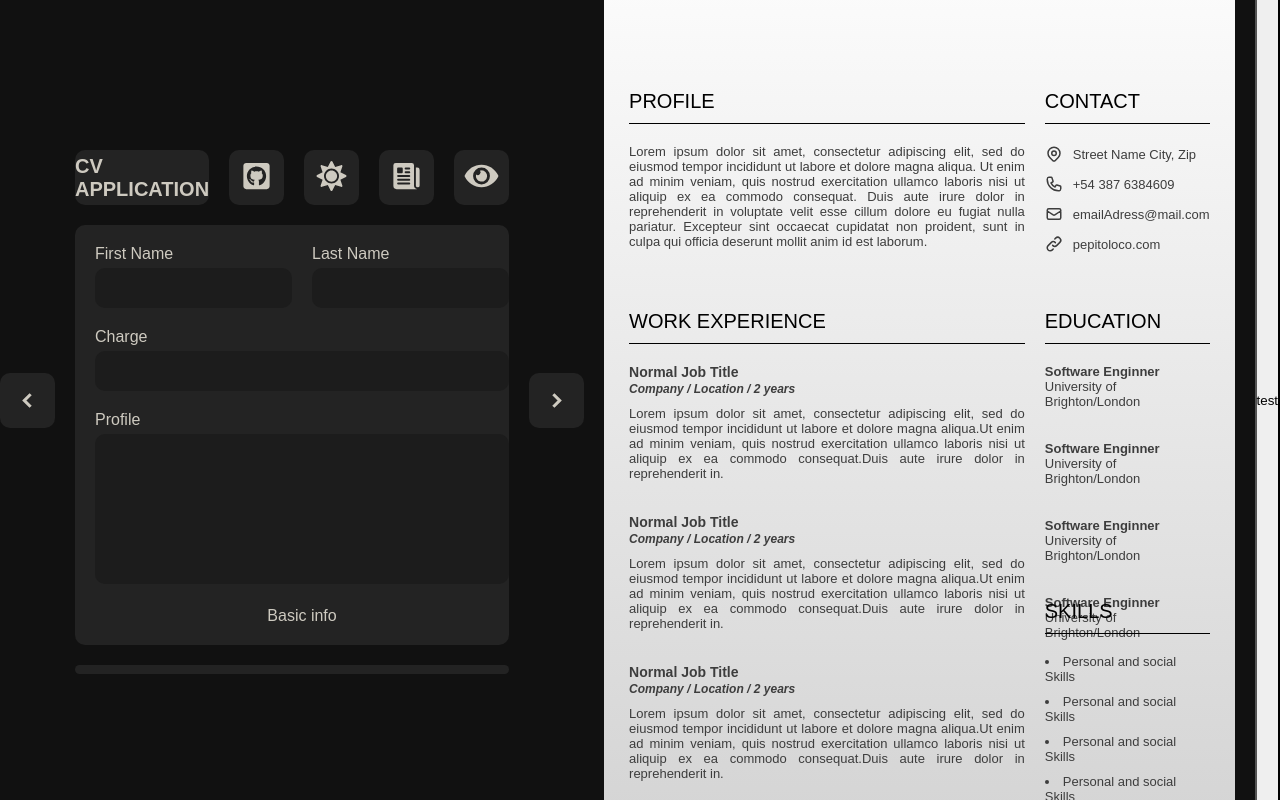
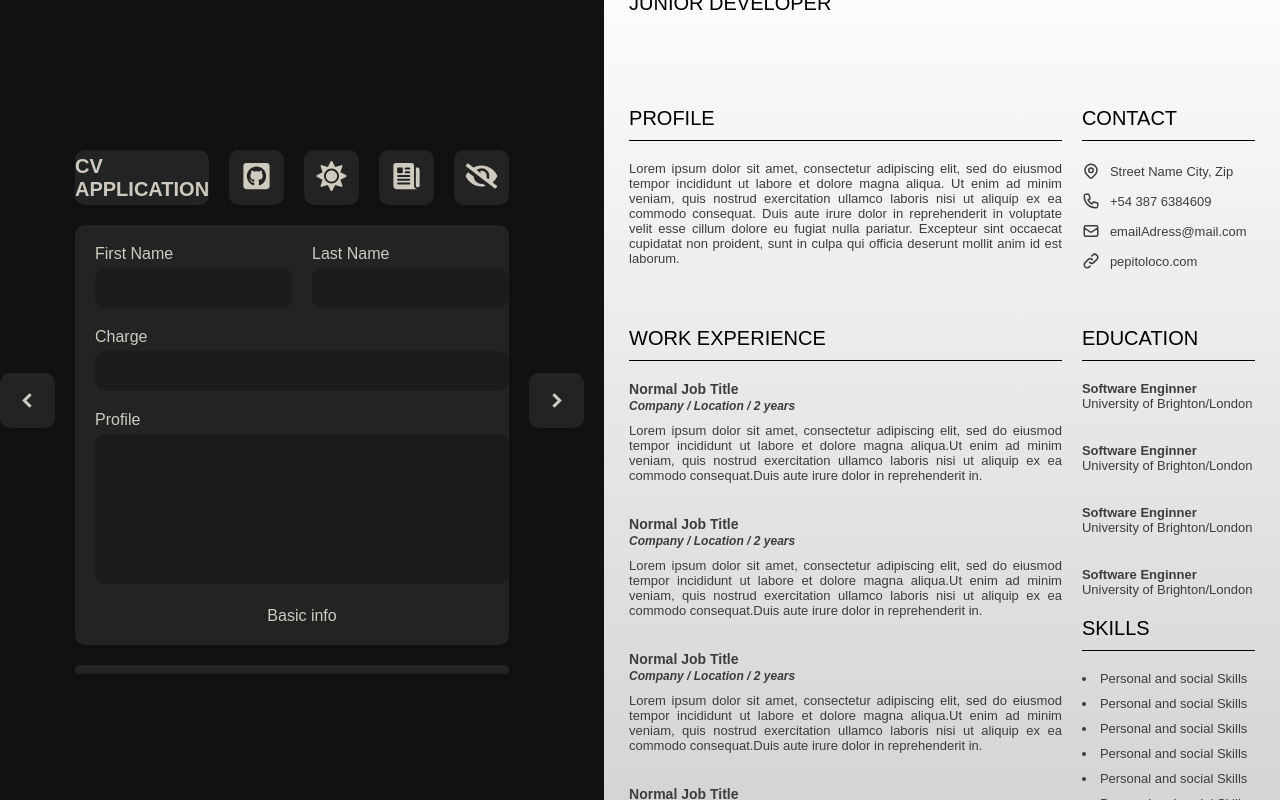
Before and after one commit to Apheiro/cv_application, a React (Create React App) app: page / in a window 1280 px wide. Shown: the top 800 px of the page. Built offline with nearby package versions, Linux system fonts and the light colour scheme.

Commit message:
Add show preview and show preview only.

```diff
--- a/src/App.css
+++ b/src/App.css
@@ -22,11 +22,31 @@ body {
     cursor: unset;
 }
 
-#root {
+.cvApplicationContainer {
     display: flex;
     width: 100vw;
     justify-content: space-evenly;
     gap: 20px;
+}
+
+.showOnlyPreview {
+    flex-direction: column;
+    justify-content: unset;
+    align-items: center;
+}
+
+.goBackOnlyPreviewBtn {
+    border: none;
+    background: #232323;
+    width: 40px;
+    height: 40px;
+    cursor: pointer;
+}
+
+.goBackOnlyPreviewBtn svg {
+    color: #cecac0;
+    width: 20px;
+    height: 20px;
 }
 
 ::-webkit-scrollbar {
--- a/src/App.js
+++ b/src/App.js
@@ -2,13 +2,17 @@ import React from 'react'
 import './App.css'
 import CVForm from './CVForm/CVForm'
 import CVPreview from './CVPreview/CVPreview'
+import { RiArrowGoBackLine } from "react-icons/ri";
 
 class App extends React.Component {
   constructor(props) {
     super(props)
-
     this.getData = this.getData.bind(this)
+    this.showPreview = this.showPreview.bind(this)
+    this.showOnlyPreview = this.showOnlyPreview.bind(this)
     this.state = {
+      showPreview: true,
+      showOnlyPreview: false,
       firstName: 'CHRISTINE',
       lastName: 'CROWDER',
       charge: 'JUNIOR DEVELOPER',
@@ -114,6 +118,35 @@ class App extends React.Component {
     }
   }
 
+  showOnlyPreview() {
+    if (this.state.showOnlyPreview === true) {
+      this.setState({
+        showOnlyPreview: false
+      })
+    } else {
+      this.state.showPreview ?
+        this.setState({
+          showOnlyPreview: true
+        }) :
+        this.setState({
+          showPreview: true,
+          showOnlyPreview: true
+        })
+    }
+  }
+
+  showPreview() {
+    if (this.state.showPreview === true) {
+      this.setState({
+        showPreview: false
+      })
+    } else {
+      this.setState({
+        showPreview: true
+      })
+    }
+  }
+
   getData(data, type) {
     if (type === 'firstName') { this.setState({ firstName: data }) }
     if (type === 'lastName') { this.setState({ lastName: data }) }
@@ -130,8 +163,21 @@ class App extends React.Component {
 
   render() {
     return (
-      <>
-        <CVForm getData={this.getData} />
+      <div className={`cvApplicationContainer ${this.state.showOnlyPreview ? 'showOnlyPreview' : ''}`}>
+        {
+          this.state.showOnlyPreview ? null :
+            <CVForm
+              getData={this.getData}
+              showPreviewFn={this.showPreview}
+              showPreview={this.state.showPreview}
+              showOnlyPreviewFn={this.showOnlyPreview}
+              showOnlyPreview={this.state.showOnlyPreview}
+            />
+        }
+
+
+        {
+          this.state.showPreview ?
             <CVPreview
               firstName={this.state.firstName}
               lastName={this.state.lastName}
@@ -144,12 +190,20 @@ class App extends React.Component {
               education={this.state.education}
               experience={this.state.experience}
               skills={this.state.skills}
-        />
-        <button onClick={() => console.log(this.state)}>test</button>
-      </>
+            /> : null
 
+        }
+
+        {
+          this.state.showOnlyPreview ?
+            <button className='goBackOnlyPreviewBtn' onClick={this.showOnlyPreview}>
+              <RiArrowGoBackLine />
+            </button> : null
+        }
+
+        {/* <button onClick={() => console.log(this.state)}>test</button> */}
+      </div>
     )
-
   }
 }
 export default App;
--- a/src/CVForm/CVForm.js
+++ b/src/CVForm/CVForm.js
@@ -22,7 +22,6 @@ class CVForm extends React.Component {
         }
     }
 
-
     swipeToNextPrev(e) {
         const swiper = this.swiperRef.current.swiper;
         e.currentTarget.id === 'prevFormBtn' ? swiper.slidePrev() : swiper.slideNext()
@@ -30,7 +29,7 @@ class CVForm extends React.Component {
     }
 
     render() {
-        const { getData } = this.props;
+        const { getData, showPreviewFn, showPreview, showOnlyPreviewFn } = this.props;
 
         return (
             <section className='CVFormSection'>
@@ -41,8 +40,10 @@ class CVForm extends React.Component {
                     <h1 className='titleForm'>CV APPLICATION</h1>
                     <button className='githubBtn btnOptions'><FaGithubSquare /></button>
                     <button className='darkModeBtn btnOptions'><FaSun /></button>
-                    <button className='onlyPreviewBtn btnOptions'><IoNewspaper /></button>
-                    <button className='previewBtn btnOptions'><FaEye /></button>
+                    <button className='onlyPreviewBtn btnOptions' onClick={showOnlyPreviewFn}><IoNewspaper /></button>
+                    <button className='previewBtn btnOptions' onClick={showPreviewFn}>
+                        {showPreview ? <FaEyeSlash /> : <FaEye />}
+                    </button>
                     <form className='CVForm'>
                         <Swiper
                             className='swiperPrincipal'
--- a/src/CVPreview/CVPreview.css
+++ b/src/CVPreview/CVPreview.css
@@ -1,13 +1,17 @@
-.paperPreview {
+.paperPreviewContainer {
     background: linear-gradient(180deg, #ffffff 0%, #d1d1d1 100%);
     max-width: 700px;
     width: 100%;
-    padding: 25px;
-    aspect-ratio: 1/1.414;
+}
+
+.paperPreview {
+    /* width: 700px; */
+    /* aspect-ratio: 1/1.414; */
     display: grid;
     grid-template-columns: 1fr 0.4fr;
     grid-template-rows: 140px 200px 269.89px 269.89px;
     font-size: 13px;
+    margin: 25px;
     gap: 20px;
 }
 
@@ -36,6 +40,7 @@
     border-top: black 1px solid;
     border-radius: 0;
     padding-top: 20px;
+    overflow-wrap: anywhere;
 }
 
 .seccionInfo {
@@ -72,8 +77,8 @@
 }
 
 .contactPaper .seccionContainer svg {
-    width: 18px;
-    height: 20px;
+    min-width: 18px;
+    min-height: 20px;
 }
 
 .experiencesPaper {
--- a/src/CVPreview/CVPreview.js
+++ b/src/CVPreview/CVPreview.js
@@ -1,16 +1,48 @@
 import React from 'react'
 import { HiOutlineLocationMarker, HiOutlinePhone, HiOutlineMail, HiOutlineLink } from "react-icons/hi";
+import { Textfit } from 'react-textfit';
 import './CVPreview.css'
 
 class CVPreview extends React.Component {
     constructor(props) {
         super(props)
+        this.handleResize = this.handleResize.bind(this)
+        this.containerRef = React.createRef();
+        this.observer = null;
+        this.state = {
+            height: 989.8,
         }
+    }
+
+    componentDidMount() {
+        this.observer = new ResizeObserver(this.handleResize);
+        this.observer.observe(this.containerRef.current);
+    }
+
+    componentWillUnmount() {
+        if (this.observer) {
+            this.observer.disconnect();
+        }
+    }
+
+    handleResize(entries) {
+        // console.log(entries)
+        const { width, height } = entries[0].contentRect;
+        console.log(`Width: ${width}, Height: ${height}`);
+        const aspectRatioHeight = width * 1.414
+
+        this.setState({
+            height: aspectRatioHeight
+        })
+    }
+
+
 
     render() {
         const { firstName, lastName, charge, profile, email, website, location, phoneNumber, education, experience, skills } = this.props
         return (
-            <section className='paperPreview'>
+            <section className='paperPreviewContainer' ref={this.containerRef} style={{ maxHeight: `${this.state.height}px` }}>
+                <div className='paperPreview'>
                     <div className='titleOfPaper'>
                         <h1 className='aspirantNamePaper'>{firstName} {lastName}</h1>
                         <h2 className='chargeNamePaper'>{charge}</h2>
@@ -81,6 +113,7 @@ class CVPreview extends React.Component {
                         </div>
 
                     </div>
+
                     <div className='skillsPaper seccionInfo'>
                         <h3 className='seccionTitle'>SKILLS</h3>
                         <ul className='seccionContainer'>
@@ -103,6 +136,9 @@ class CVPreview extends React.Component {
                         </ul>
 
                     </div>
+                </div>
+
+
             </section>
         )
     }
```
Lines whose indentation alone changed are shown as unchanged.
